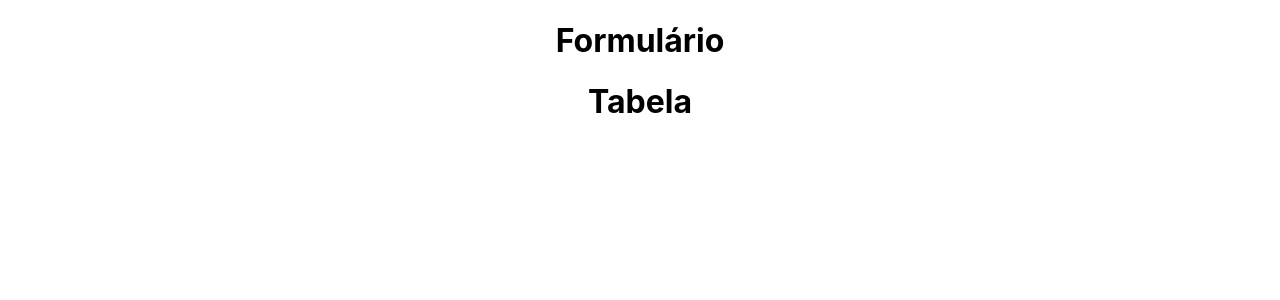
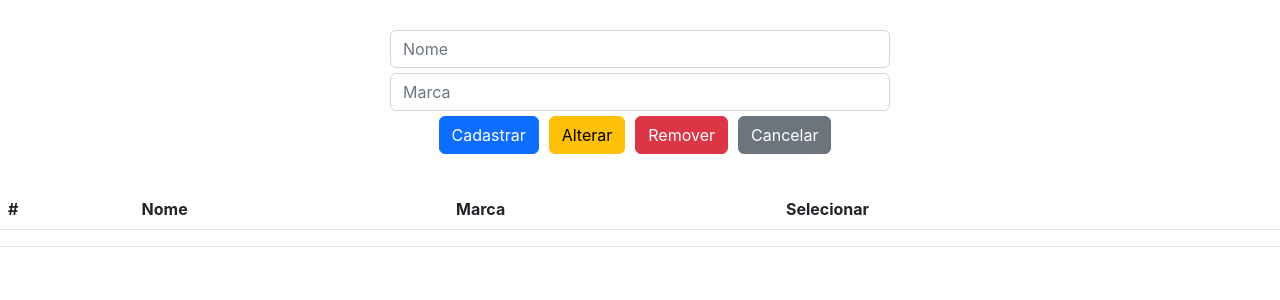
Before and after one commit to MGLMendes/spring-react-impacta-project, a React (Create React App) app in the folder frontend/front/: page / in a window 1280 px wide. Shown: the top 300 px of the page. Built offline with nearby package versions, Linux system fonts and the light colour scheme.

Commit message:
Estilizando os componentes com BootStrap

```diff
--- a/frontend/front/public/index.html
+++ b/frontend/front/public/index.html
@@ -4,6 +4,7 @@
     <meta charset="utf-8" />
     <link rel="icon" href="%PUBLIC_URL%/favicon.ico" />
     <meta name="viewport" content="width=device-width, initial-scale=1" />
+    <link href="https://cdn.jsdelivr.net/npm/bootstrap@5.2.3/dist/css/bootstrap.min.css" rel="stylesheet" integrity="sha384-rbsA2VBKQhggwzxH7pPCaAqO46MgnOM80zW1RWuH61DGLwZJEdK2Kadq2F9CUG65" crossorigin="anonymous">
     <meta name="theme-color" content="#000000" />
     <meta
       name="description"
--- a/frontend/front/src/App.css
+++ b/frontend/front/src/App.css
@@ -1,38 +1,14 @@
-.App {
+
+form {
+  width: 500px;
+  margin: 30px auto;
   text-align: center;
 }
 
-.App-logo {
-  height: 40vmin;
-  pointer-events: none;
+form input {
+  margin-bottom: 5px;
 }
 
-@media (prefers-reduced-motion: no-preference) {
-  .App-logo {
-    animation: App-logo-spin infinite 20s linear;
-  }
+form input[type="button"] {
+  margin-right: 10px;
 }
-
-.App-header {
-  background-color: #282c34;
-  min-height: 100vh;
-  display: flex;
-  flex-direction: column;
-  align-items: center;
-  justify-content: center;
-  font-size: calc(10px + 2vmin);
-  color: white;
-}
-
-.App-link {
-  color: #61dafb;
-}
-
-@keyframes App-logo-spin {
-  from {
-    transform: rotate(0deg);
-  }
-  to {
-    transform: rotate(360deg);
-  }
-}
--- a/frontend/front/src/App.js
+++ b/frontend/front/src/App.js
@@ -5,7 +5,7 @@
 
 function App() {
   return (
-    <div className="App">
+    <div>
       <Formulario/>
       <Tabela/>
     </div>
--- a/frontend/front/src/Formulario.js
+++ b/frontend/front/src/Formulario.js
@@ -1,6 +1,15 @@
 function Formulario() {
     return (
-        <h1>Formulário</h1>
+        <form>
+            <input type="text" placeholder="Nome" className="form-control"></input>
+            <input type="text" placeholder="Marca" className="form-control"></input>
+
+
+            <input type="button" value="Cadastrar" className="btn btn-primary" />
+            <input type="button" value="Alterar" className="btn btn-warning" />
+            <input type="button" value="Remover" className="btn btn-danger" />
+            <input type="button" value="Cancelar" className="btn btn-secondary" />
+        </form>
     )
 }
 
--- a/frontend/front/src/Tabela.js
+++ b/frontend/front/src/Tabela.js
@@ -1,8 +1,25 @@
 function Tabela() {
     return (
-        <h1>Tabela</h1>
+        <table className="table" >
+            <thead>
+                <tr>
+                    <th>#</th>
+                    <th>Nome</th>
+                    <th>Marca</th>
+                    <th>Selecionar</th>
+                </tr>
+            </thead>
+
+            <tbody>
+                <tr>
+                    <td></td>
+                    <td></td>
+                    <td></td>
+                    <td></td>
+                </tr>
+            </tbody>
+        </table>
     )
 }
 
-
 export default Tabela;
```
